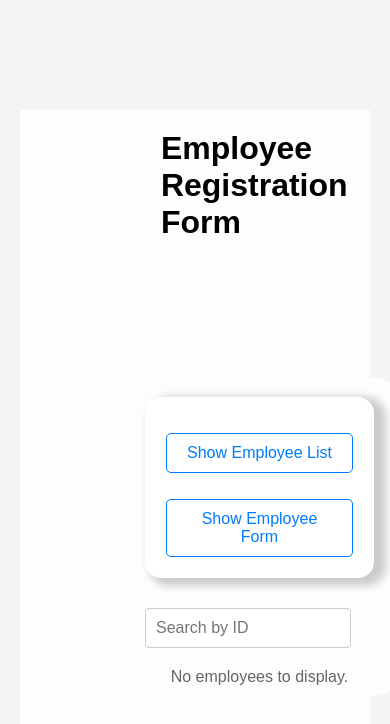
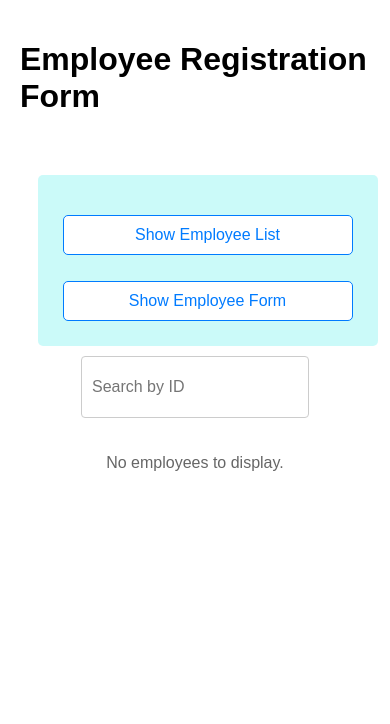
Before and after one commit to khanyajara/employee-registration, a React (Create React App) app: page /Home in a window 390 px wide. Shown: the top 724 px of the page. Built offline with nearby package versions, Linux system fonts and the light colour scheme.

Commit message:
done with this app

```diff
--- a/src/App.css
+++ b/src/App.css
@@ -1,167 +1,5 @@
-* {
-  color: black;
-  box-sizing: border-box; /* Added to ensure consistent box sizing */
-  margin: 0; /* Reset margins for all elements */
-  padding: 0; /* Reset padding for all elements */
-}
-
-.container {
+.head{
   display: flex;
   justify-content: center;
-  flex-direction: column;
-  height: auto;
-  padding: 20px;
-  margin-top: 90px;
-  background-color: rgb(255, 252, 252);
+  align-items: center;
 }
-.head{
-  margin-left: 39%;
-}
-
-nav {
-  margin-bottom: 20px; /* Added margin to separate navigation from content */
-}
-
-nav a {
-  margin: 0 10px; /* Add spacing between nav links */
-  text-decoration: none; /* Remove underline from links */
-}
-
-.App {
-  display: flex;
-  justify-content: center;
-  flex-direction: column;
-  align-items: center;
-  margin: 80px;
-  border-radius: 25px;
-  background-color: rgb(253, 253, 253);
-  width: 90%; /* Changed to a percentage for responsiveness */
-}
-
-.add {
-  display: flex;
-  flex-direction: column;
-  align-items: center;
-  margin-top: 0px;
-  padding: 20px; /* Increased padding for better appearance */
-  box-shadow: 8px 4px 8px 4px rgba(0, 0, 0, 0.2);
-  transition: 0.3s;
-  width: 100%; /* Adjust width to 100% for responsiveness */
-  max-width: 500px; /* Set max-width for better control */
-}
-
-.list {
-  display: flex;
-  flex-direction: column;
-  align-items: center;
-  margin: 20px 0; /* Added margin for spacing */
-  width: 100%; /* Adjust width to 100% for responsiveness */
-  max-width: 800px; /* Set max-width for better control */
-  background-color: rgb(255, 255, 255);
-  border-radius: 25px;
-}
-
-.table {
-  display: flex;
-  flex-direction: column;
-  width: 100%; /* Use full width */
-  justify-content: center;
-}
-
-.table th {
-  font-family: Arial, Helvetica, sans-serif;
-  text-align: left;
-  padding: 10px; /* Adjusted padding */
-  background-color: rgb(238, 204, 217);
-}
-
-.table tr {
-  display: flex;
-  justify-content: space-between;
-  padding: 10px; /* Added padding for better spacing */
-}
-
-.table tr:hover {
-  background-color: rgb(240, 240, 240); /* Added hover effect */
-}
-
-.delete, .edit {
-  border-radius: 0.5rem; /* Adjusted border-radius for a more modern look */
-  border: none;
-  color: white;
-  padding: 8px 16px; /* Adjusted padding for buttons */
-  cursor: pointer;
-  transition: background-color 0.3s ease; /* Smooth transition */
-}
-
-.delete {
-  background-color: rgb(241, 81, 113);
-}
-
-.delete:hover {
-  background-color: rgb(211, 71, 99);
-}
-
-.edit {
-  background-color: rgb(97, 241, 128);
-}
-
-.edit:hover {
-  background-color: rgb(91, 170, 140);
-}
-
-.search {
-  padding: 10px;
-  width: 200px;
-  margin-top: 10px;
-  border: 1px solid #aca1a0; /* Changed to solid border */
-  border-radius: 4px; /* Added border-radius */
-}
-
-.btn1, .btn2 {
-  background-color: #aca1a0;
-  color: white;
-  padding: 10px 20px; /* Adjusted padding */
-  border: none;
-  border-radius: 4px; /* Added border-radius */
-  cursor: pointer;
-  margin: 10px 0; /* Added margin for spacing */
-}
-
-.btn2:hover {
-  background-color: white;
-  color: #007bff;
-  border: 1px solid #007bff; /* Added border on hover */
-}
-
-.card, .card2 {
-  box-shadow: 8px 4px 8px 4px rgba(0, 0, 0, 0.2);
-  transition: 0.3s;
-  border-radius: 16px;
-  margin: 20px 0; /* Added margin for spacing */
-  padding: 16px; /* Increased padding */
-}
-
-.active {
-  background-color: #007bff;
-  color: white;
-}
-
-.input {
-  width: 100%; /* Ensure inputs take full width */
-  padding: 8px;
-  margin: 5px 0;
-  border: 1px solid #ccc; /* Added border for inputs */
-  border-radius: 4px; /* Added border-radius for inputs */
-}
-
-.searching {
-  width: 600px;
-}
-
-.adding {
-  height: auto; /* Allow height to adjust based on content */
-  box-shadow: inset 0 -3em 3em rgba(0, 0, 0, 0.1), 0 0 0 2px rgb(148, 145, 145), 0.3em 0.3em 1em rgba(53, 51, 51, 0.3);
-  border-radius: 0.33rem;
-  padding: 20px; /* Added padding for content */
-}
--- a/src/components/auth.js
+++ b/src/components/auth.js
@@ -8,7 +8,7 @@ const Auth = () => {
   const [message, setMessage] = useState('');
 
   const handleSignup = (data) => {
-    // Store user data in localStorage (you can also implement checks to prevent duplicates)
+
     localStorage.setItem(data.email, JSON.stringify(data));
     setMessage('Signup successful! You can now log in.');
     setIsLogin(true);
@@ -19,7 +19,7 @@ const Auth = () => {
     if (storedUser) {
       const user = JSON.parse(storedUser);
       if (user.password === data.password) {
-        setMessage('Login successful!'); // Add redirect or other logic here
+        setMessage('Login successful!');
       } else {
         setMessage('Invalid password.');
       }
--- a/src/components/form.css
+++ b/src/components/form.css
@@ -1,14 +1,25 @@
-/* General input styling */
+
+
+.App{
+  display: flex;
+  flex-direction: column;
+  justify-content: center;
+  align-items: center;
+}
+
+
+
+
 .input {
-  width: 100%; /* Use full width for responsiveness */
+  width: 100%;
   min-height: 35px;
   margin-top: 15px;
 }
 
 
-/* Button styles */
+
 .button--active {
-  background-color: #007bff; /* Main theme color */
+  background-color: #007bff;
   color: white;
   border-color: #007bff;
 }
@@ -148,45 +159,46 @@
 }
 
 .button--edit {
-  background-color: #28a745; /* Green theme color for edit */
+  background-color: #28a745;
   color: white;
   padding: 8px;
   margin-top: 10px;
 }
 
 .button--delete {
-  background-color: rgba(247, 159, 159, 0.822); /* Light red */
+  background-color: rgba(247, 159, 159, 0.822);
   color: white;
   padding: 8px;
   margin-top: 10px;
 }
 
-/* Card styles */
+
 .card {
-  background-color: white;
+  background-color:rgba(178, 248, 246, 0.67);
   display: flex;
-  flex-direction: column; /* Stacks items vertically */
+  border-radius: 5px;
+  flex-direction: column;
   justify-content: space-between;
   padding: 20px;
   margin-top: 20px;
   margin-left: 25px;
-  width: calc(100% - 50px); /* Responsive width with margin */
-  max-width: 600px; /* Limits max width */
+  width: calc(100% - 50px);
+  max-width: 600px;
   transition: border-radius 0.5s cubic-bezier(0.175, 0.885, 0.32, 1.275);
 }
 
 .card__image {
   height: 140px;
-  width: 100%; /* Ensures image fills the container */
-  object-fit: cover; /* Maintains aspect ratio */
+  width: 100%;
+  object-fit: cover;
 }
 
 .card__content {
-  display: flex;
+
   flex-direction: column;
-  gap: 10px;
-  padding: 20px;
-  width: 100%; /* Use full width */
+  gap: 1px;
+  padding: 10px;
+  width: 100%;
   color: black;
 }
 
@@ -199,34 +211,34 @@
   font-size: 16px;
 }
 
-/* Flexbox and grid styles */
+
 .grid {
   display: flex;
-  flex-wrap: wrap; /* Allows wrapping for responsiveness */
+  flex-wrap: wrap;
   gap: 30px;
   padding: 10px;
 }
 
 .grid-item {
-  flex: 1 1 calc(33% - 30px); /* Allows 3 items per row with gap */
-  background-color: rgba(255, 255, 255, 0.8);
+  flex: 1 1 calc(33% - 30px);
+
   text-align: center;
   padding: 20px 0;
   font-size: 15px;
-  min-width: 250px; /* Ensures items don't shrink too much */
+  min-width: 250px;
 }
 
-/* Additional styles */
+
 .card-wrapper {
   display: flex;
   flex-direction: column;
   justify-content: center;
-  width: 100%; /* Full width for responsiveness */
-  max-width: 500px; /* Limits max width */
+  width: 100%;
+  max-width: 500px;
   box-shadow: inset 0 -3em 3em rgba(0, 0, 0, 0.1),
               0 0 0 2px rgb(190, 190, 190),
               0.3em 0.3em 1em rgba(0, 0, 0, 0.3);
-  height: auto; /* Allows height to adjust based on content */
+  height: auto;
 }
 
 .INPUT {
@@ -244,63 +256,64 @@
   color: black;
 }
 
-/* Search input styling */
 .search-input {
-  width: 100%; /* Full width for responsiveness */
-  max-width: 400px; /* Limit max width */
+  width: 100%;
+  max-width: 400px;
   height: 40px;
-  margin: 10px auto; /* Center align with margin */
+  margin: 10px auto;
+  display: flex;
+  justify-content: center;
+  align-items: center;
 }
 
-/* Column styles */
 .column {
   display: flex;
-  flex-wrap: wrap; /* Allows wrapping of buttons */
+  flex-wrap: wrap;
   gap: 10rem;
   margin-top: 15px;
 }
 
-/* Miscellaneous styles */
+
 .fake-img {
   background-color: #c53838;
-  width: 100%; /* Full width */
+  width: 100%;
   padding: 20px;
   justify-items: center;
   margin-left: 25px;
 }
 
-/* Media Queries for Responsiveness */
+
 @media (max-width: 768px) {
   .grid {
-    flex-direction: column; /* Stacks items vertically on small screens */
-    align-items: center; /* Center-align items */
+    flex-direction: column;
+    align-items: center;
   }
 
   .grid-item {
-    flex: 1 1 100%; /* Full width for each item */
-    margin-bottom: 20px; /* Spacing between items */
+    flex: 1 1 100%;
+    margin-bottom: 20px;
   }
 
   .column {
-    flex-direction: column; /* Stack buttons vertically */
-    gap: 1rem; /* Reduce gap */
+    flex-direction: column;
+    gap: 1rem;
   }
 
   .search-input {
-    width: 90%; /* Wider search input on smaller screens */
+    width: 90%;
   }
 }
 
 @media (max-width: 480px) {
   .grid-item {
-    font-size: 14px; /* Smaller text on very small screens */
+    font-size: 14px;
   }
 
   .card__title {
-    font-size: 24px; /* Smaller title */
+    font-size: 24px;
   }
 
   .card__description {
-    font-size: 14px; /* Smaller description text */
+    font-size: 14px;
   }
 }
--- a/src/components/login.css
+++ b/src/components/login.css
@@ -1,7 +1,7 @@
 /* styles.css */
 body {
     font-family: Arial, sans-serif;
-    background-color: #f4f4f4;
+    background-color: #ffffff;
     margin: 0;
     padding: 20px;
   }
--- a/src/components/login.js
+++ b/src/components/login.js
@@ -1,8 +1,8 @@
 import React, { useState } from 'react';
-import { useNavigate } from 'react-router-dom'; // Import useNavigate
+import { useNavigate } from 'react-router-dom';
 import './login.css';
 
-const Auth = ({ employees, deleteEmployee, handleUpdate }) => { // Pass props if needed
+const Auth = ({ employees, deleteEmployee, handleUpdate }) => {
   const [isLogin, setIsLogin] = useState(true);
   const [message, setMessage] = useState('');
   const [formData, setFormData] = useState({
@@ -12,7 +12,7 @@ const Auth = ({ employees, deleteEmployee, handleUpdate }) => { // Pass props if
   });
   const [errors, setErrors] = useState('');
 
-  const navigate = useNavigate(); // Initialize navigate
+  const navigate = useNavigate();
 
   const handleChange = (e) => {
     setFormData({ ...formData, [e.target.name]: e.target.value });
@@ -58,7 +58,7 @@ const Auth = ({ employees, deleteEmployee, handleUpdate }) => { // Pass props if
         const user = JSON.parse(storedUser);
         if (user.password === formData.password) {
           setMessage('Login successful!');
-          navigate('/Home'); // Navigate to Home route on successful login
+          navigate('/Home');
         } else {
           setMessage('Invalid password.');
         }
@@ -70,7 +70,7 @@ const Auth = ({ employees, deleteEmployee, handleUpdate }) => { // Pass props if
 
   return (
     <div className="auth-container">
-      <h2>{isLogin ? 'Login' : 'Signup'}</h2>
+      <h2>{isLogin ? 'Login ' : 'Signup'}</h2>
       <form onSubmit={isLogin ? handleLogin : handleSignup}>
         {!isLogin && (
           <input
```
Also changed, not shown: src/components/form.js (+5 -13 lines).
